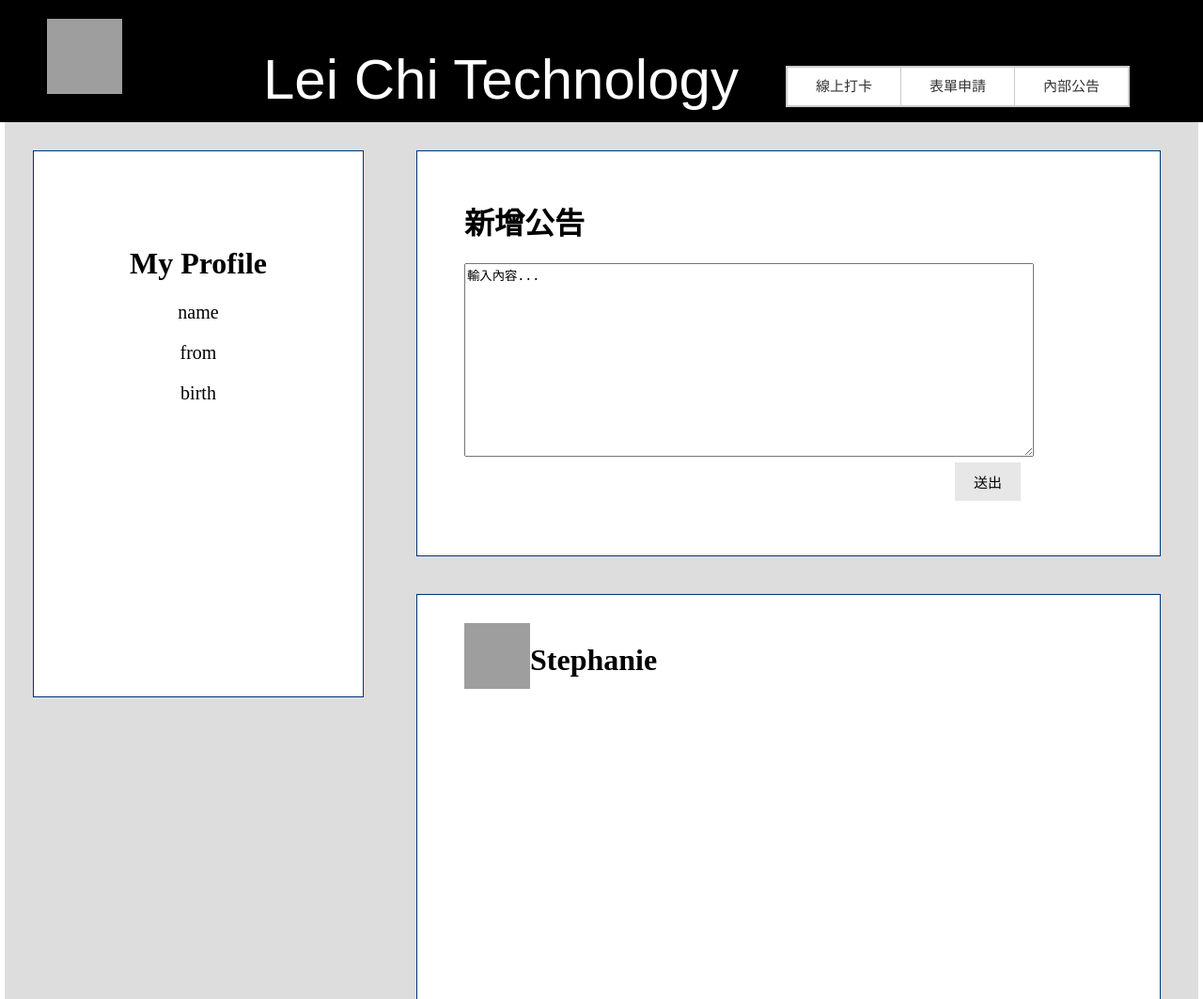
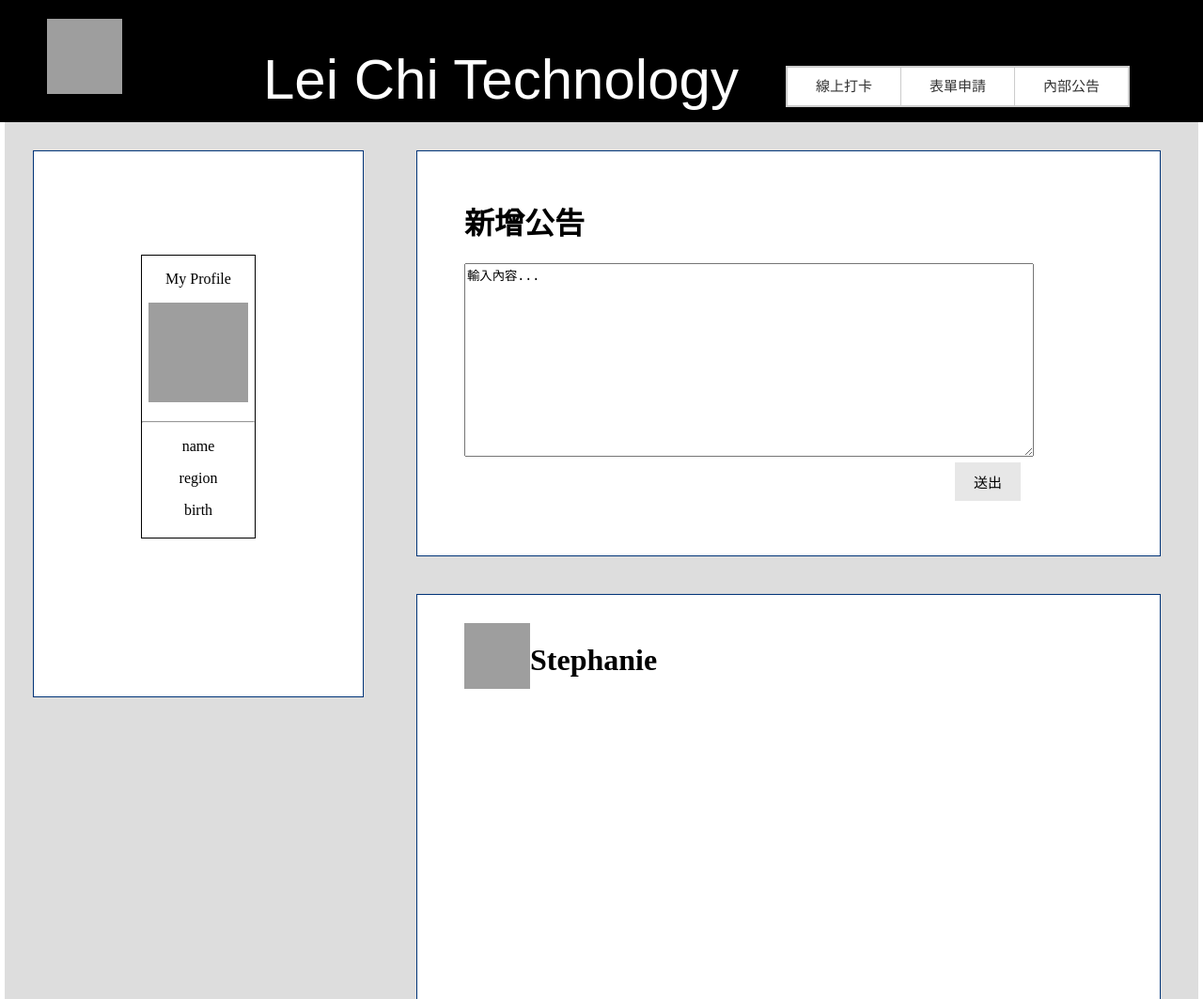
Before and after one commit to StefanyChen/LC_ERP, a PHP site: page / in a window 1280 px wide. Shown: the top 1063 px of the page at 94% size. Run offline with PHP 8.4, Linux system fonts and the light colour scheme; grey boxes are pictures that could not be loaded.

Commit message:
fix profile
add new <div>

```diff
--- a/index-style.css
+++ b/index-style.css
@@ -88,7 +88,15 @@ body{
 	padding-right:100px;
 	border:1px solid #003377;
 	float:left;
-
+}
+.profile{
+	height:300px;
+	width:120px;
+	margin:auto;
+	border-width: 1px;
+    border-style: solid;
+    text-align:center;
+    margin-top:30px;
 }
 .right-up{
 	margin:20px 20px 20px 10px;
@@ -115,16 +123,6 @@ body{
 
 
 }
-/*.face{
-	width:200px;
-	height:200px;
-	border-radius:99em;
-	background-color:#CCEEFF;
-}*/
-.profile{
-	color:black;
-	text-align:center;
-}
 .pp{
 	text-align:center;
 	font-size:20px;
--- a/index.html
+++ b/index.html
@@ -29,12 +29,14 @@
 	</div>
 	<div class="bottom">
 	<div class="left">
-		<h1 class="profile">My Profile</h1>
-		<!--<div class="face">
-		</div>-->
-		<p class="pp">name</p>
-		<p class="pp">from</p>
-		<p class="pp">birth</p>
+		<div class="profile">
+		<p>My Profile</p>
+		<p><img src="http://static.commentcamarche.net/www.commentcamarche.net/pictures/nLJSfM5U6lLTQbiUtwXmdiUYajn9aJAyvjxpfXbOkdUUMQWnZ3OdtFhB4zwEAhAW-efa5cf51c0711fafc61e73f90e05bc12-s-.png" width="106" height="106"></p>
+		<p><hr></p>
+		<p>name</p>
+		<p>region</p>
+		<p>birth</p>
+		</div>
 	</div>
 	<div class="right-up">
 	<h1 style="font-family:Microsoft JhengHei">新增公告</h1>
```
